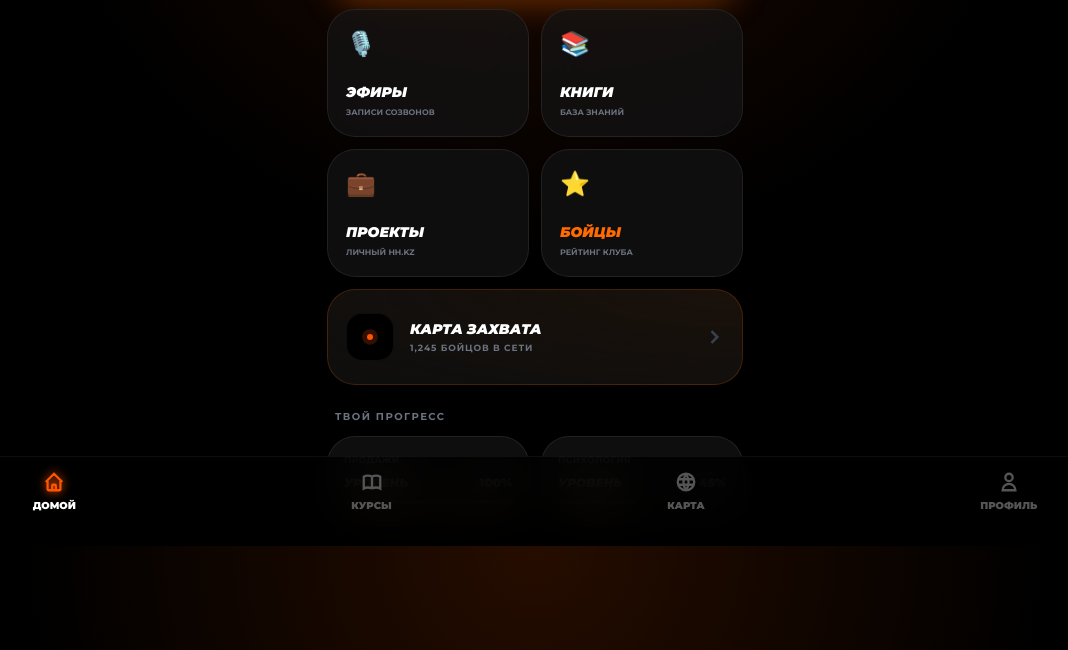
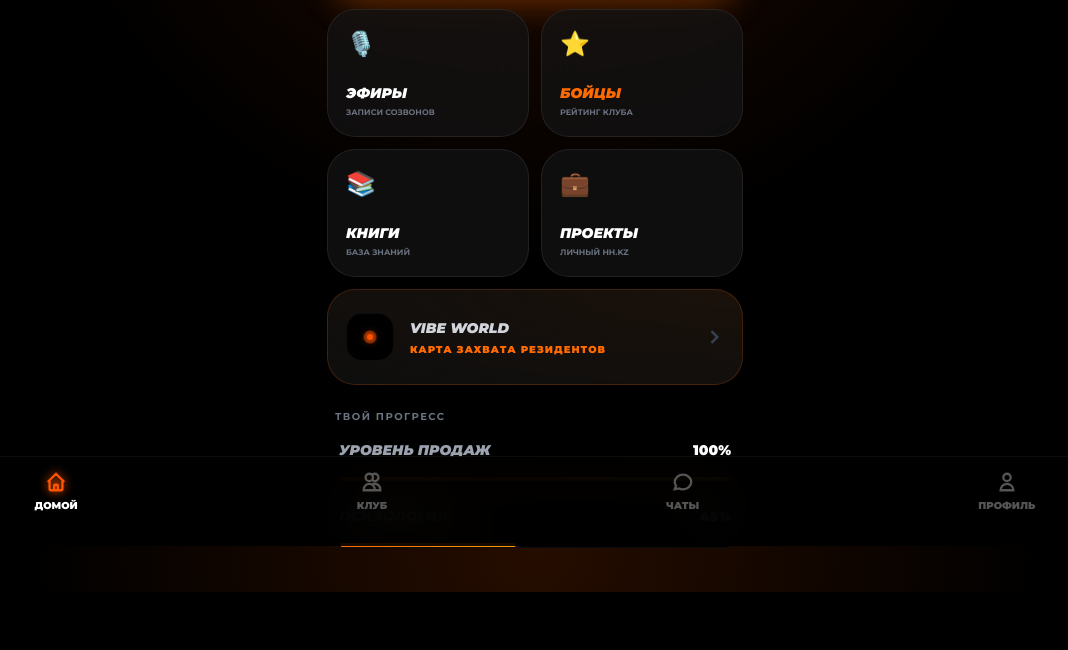
Before and after one commit to bekbolat00/vibe_sales_comminuty_bot, a plain HTML site: page index.html in a window 1280 px wide. Shown: the part 254-904 px from the top of the page, without its empty margins (105-1173 px from the left). After the commit the page ends 846 px from the top, so only its background shows below. Drawn offline with nearby package versions, Linux system fonts and the light colour scheme; a script that the page names is missing.

Commit message:
Update index.html

```diff
--- a/index.html
+++ b/index.html
@@ -3,7 +3,7 @@
 <head>
     <meta charset="UTF-8">
     <meta name="viewport" content="width=device-width, initial-scale=1.0, maximum-scale=1.0, user-scalable=no">
-    <title>VIBE World</title>
+    <title>VIBE World Conquest</title>
     <script src="https://cdn.tailwindcss.com"></script>
     <script src="https://telegram.org/js/telegram-web-app.js"></script>
     <link href="https://fonts.googleapis.com/css2?family=Montserrat:ital,wght@0,500;0,700;0,900;1,900&display=swap" rel="stylesheet">
@@ -17,8 +17,10 @@
             overflow-y: auto; -webkit-overflow-scrolling: touch; overscroll-behavior-y: none;
             height: 100vh;
             background-image: radial-gradient(circle at 50% 0%, rgba(255, 85, 0, 0.15), transparent 50%);
+            padding-bottom: 120px; /* Отступ под ТабБар */
         }
 
+        /* Бенто-карточки */
         .bento-card {
             background: var(--glass); backdrop-filter: blur(20px); -webkit-backdrop-filter: blur(20px);
             border: 1px solid var(--glass-border); border-radius: 28px; padding: 18px;
@@ -31,11 +33,21 @@
             box-shadow: 0 15px 35px -10px rgba(255, 107, 0, 0.4); border: none;
         }
 
-        /* Анимация пульсации для точек */
-        @keyframes mapPulse { 0% { transform: scale(1); opacity: 1; } 100% { transform: scale(3); opacity: 0; } }
-        .map-dot { width: 6px; height: 6px; background: var(--orange); border-radius: 50%; position: relative; }
-        .map-dot::after { content: ''; position: absolute; inset: 0; background: var(--orange); border-radius: 50%; animation: mapPulse 2s infinite; }
+        /* ================== МАГИЯ PULSE v5.2 ================== */
+        /* Кнопка PRO: Пульсирующее "дыхание" */
+        @keyframes proPulse {
+            0% { box-shadow: 0 0 0 0 rgba(255, 107, 0, 0.3); border-color: rgba(255, 107, 0, 0.3); }
+            70% { box-shadow: 0 0 0 10px rgba(255, 107, 0, 0); border-color: rgba(255, 107, 0, 0.1); }
+            100% { box-shadow: 0 0 0 0 rgba(255, 107, 0, 0.3); border-color: rgba(255, 107, 0, 0.3); }
+        }
+        .pro-badge { animation: proPulse 2.5s infinite; }
 
+        /* Карта на главной: Пульсация точки */
+        @keyframes mapPulse { 0% { transform: scale(1); opacity: 1; } 100% { transform: scale(3.5); opacity: 0; } }
+        .map-dot { width: 6px; height: 6px; background: var(--orange); border-radius: 50%; position: relative; box-shadow: 0 0 10px var(--orange); }
+        .map-dot::after { content: ''; position: absolute; inset: 0; background: var(--orange); border-radius: 50%; animation: mapPulse 2.2s infinite; }
+
+        /* ТабБар снизу */
         .tabbar {
             position: fixed; bottom: 0; left: 0; width: 100%; height: 90px;
             background: rgba(0, 0, 0, 0.85); backdrop-filter: blur(25px);
@@ -51,9 +63,8 @@
         .hidden-screen { display: none !important; }
     </style>
 </head>
-<body class="max-w-md mx-auto relative">
+<body class="max-w-md mx-auto relative p-4" id="app-body">
 
-    <div class="px-4 pt-4">
     <div class="flex justify-between items-end mt-2 mb-8 px-1">
         <div>
             <div class="text-[10px] text-gray-500 font-bold uppercase tracking-[0.2em] mb-1" id="greeting">Салам, Боец</div>
@@ -61,20 +72,21 @@
                 v<span class="text-[#FF6B00]">i</span>be sales<span class="text-[#FF6B00]">comunity</span>
             </div>
         </div>
-            <div class="bg-[#111] border border-[#FF6B00]/30 px-4 py-2 rounded-full flex items-center gap-2 shadow-[0_0_15px_rgba(255,85,0,0.1)]">
+        <div class="pro-badge bg-[#111] border border-gray-800 px-4 py-2 rounded-full flex items-center gap-2">
             <div class="w-1.5 h-1.5 bg-[#FF6B00] rounded-full shadow-[0_0_5px_#FF6B00]"></div>
             <span class="text-[10px] font-black text-white tracking-widest uppercase">PRO</span>
         </div>
     </div>
 
+
     <div id="home-screen">
 
         <div class="grid grid-cols-2 gap-3 mb-3">
-                <div class="bento-card card-hero col-span-2 flex justify-between items-center h-36" onclick="switchTab('courses-screen', 1)">
+            <div class="bento-card card-hero col-span-2 flex justify-between items-center h-36" onclick="tg.showAlert('Раздел Обучение')">
                 <div class="z-10">
                     <div class="text-white/80 text-[10px] font-bold uppercase tracking-widest mb-1">Академия</div>
                     <h2 class="text-3xl font-black italic uppercase leading-none">Обучение</h2>
-                        <p class="text-[10px] font-bold text-white/90 mt-2">Доступно 4 модуля</p>
+                    <p class="text-[10px] font-bold text-white/90 mt-2">Доступно 2 модуля</p>
                 </div>
                 <div class="z-10 bg-white/20 backdrop-blur-md w-14 h-14 rounded-full flex items-center justify-center">
                     <svg viewBox="0 0 24 24" fill="currentColor" class="w-6 h-6 ml-1 text-white"><path d="M8 5v14l11-7z"/></svg>
@@ -83,26 +95,26 @@
 
             <div class="bento-card h-32 flex flex-col justify-end" onclick="tg.showAlert('Раздел Эфиры')">
                 <span class="text-2xl mb-auto">🎙️</span>
-                    <h3 class="text-sm font-black italic uppercase">Эфиры</h3>
+                <h3 class="text-sm font-black italic uppercase leading-tight">Эфиры</h3>
                 <p class="text-[8px] text-gray-500 font-bold uppercase mt-1">Записи созвонов</p>
+            </div>
+
+            <div class="bento-card h-32 flex flex-col justify-end" onclick="tg.showAlert('Рейтинг бойцов')">
+                <span class="text-2xl mb-auto">⭐</span>
+                <h3 class="text-sm font-black italic uppercase text-[#FF6B00] leading-tight">Бойцы</h3>
+                <p class="text-[8px] text-gray-500 font-bold uppercase mt-1">Рейтинг клуба</p>
             </div>
 
             <div class="bento-card h-32 flex flex-col justify-end" onclick="tg.showAlert('Библиотека')">
                 <span class="text-2xl mb-auto">📚</span>
-                    <h3 class="text-sm font-black italic uppercase">Книги</h3>
+                <h3 class="text-sm font-black italic uppercase leading-tight">Книги</h3>
                 <p class="text-[8px] text-gray-500 font-bold uppercase mt-1">База знаний</p>
             </div>
 
             <div class="bento-card h-32 flex flex-col justify-end" onclick="tg.showAlert('Вакансии')">
                 <span class="text-2xl mb-auto">💼</span>
-                    <h3 class="text-sm font-black italic uppercase">Проекты</h3>
-                    <p class="text-[8px] text-gray-500 font-bold uppercase mt-1">Личный HH.kz</p>
-                </div>
-
-                <div class="bento-card h-32 flex flex-col justify-end" onclick="tg.showAlert('Топ резидентов')">
-                    <span class="text-2xl mb-auto">⭐</span>
-                    <h3 class="text-sm font-black italic uppercase text-[#FF6B00]">Бойцы</h3>
-                    <p class="text-[8px] text-gray-500 font-bold uppercase mt-1">Рейтинг клуба</p>
+                <h3 class="text-sm font-black italic uppercase leading-tight">Проекты</h3>
+                <p class="text-[8px] text-gray-500 font-bold uppercase mt-1">Личный HH.KZ</p>
             </div>
 
             <div class="bento-card col-span-2 h-24 flex items-center justify-between border-[#FF6B00]/20 bg-[radial-gradient(ellipse_at_top_right,_var(--tw-gradient-stops))] from-[#1a110a] to-transparent" onclick="switchTab('map-screen', 2)">
@@ -112,8 +124,8 @@
                         <div class="absolute inset-0 opacity-20" style="background-image: radial-gradient(#FF6B00 0.5px, transparent 0.5px); background-size: 10px 10px;"></div>
                     </div>
                     <div>
-                            <h3 class="text-sm font-black italic uppercase">Карта захвата</h3>
-                            <p class="text-[9px] text-gray-500 font-bold uppercase tracking-widest mt-0.5">1,245 бойцов в сети</p>
+                        <h3 class="text-sm font-black italic uppercase text-gray-300">VIBE World</h3>
+                        <p class="text-[10px] text-[#FF6B00] font-black uppercase tracking-widest mt-1">Карта захвата резидентов</p>
                     </div>
                 </div>
                 <svg viewBox="0 0 24 24" fill="none" stroke="currentColor" class="w-5 h-5 text-gray-700" stroke-width="3"><path d="M9 5l7 7-7 7"/></svg>
@@ -121,64 +133,55 @@
         </div>
 
         <h4 class="text-[10px] text-gray-500 font-bold uppercase tracking-[0.15em] ml-2 mb-3 mt-6">Твой прогресс</h4>
-            <div class="grid grid-cols-2 gap-3">
-                <div class="bento-card !p-4">
-                    <div class="text-[9px] text-gray-500 font-bold uppercase mb-2 tracking-wider">Продажи</div>
+
+        <div class="space-y-4 px-2">
+            <div class="flex flex-col gap-2 p-1">
                 <div class="flex justify-between items-end mb-2">
-                        <div class="text-xs font-black italic uppercase">Уровень</div>
-                        <div class="text-xs font-black">100%</div>
+                    <div class="text-sm font-black italic uppercase text-gray-400">Уровень ПРОДАЖ</div>
+                    <div class="text-sm font-black">100%</div>
                 </div>
-                    <div class="w-full bg-black/50 h-1.5 rounded-full overflow-hidden border border-white/5">
+                <div class="w-full bg-black h-1.5 rounded-full overflow-hidden border border-white/5">
                     <div class="bg-gradient-to-r from-[#FF6B00] to-[#ff9900] w-full h-full rounded-full shadow-[0_0_10px_#FF6B00]"></div>
                 </div>
             </div>
 
-                <div class="bento-card !p-4">
-                    <div class="text-[9px] text-gray-500 font-bold uppercase mb-2 tracking-wider">Психология</div>
+            <div class="flex flex-col gap-2 p-1">
                 <div class="flex justify-between items-end mb-2">
-                        <div class="text-xs font-black italic uppercase">Уровень</div>
-                        <div class="text-xs font-black">45%</div>
+                    <div class="text-sm font-black italic uppercase text-gray-400">ПСИХОЛОГИЯ</div>
+                    <div class="text-sm font-black">45%</div>
                 </div>
-                    <div class="w-full bg-black/50 h-1.5 rounded-full overflow-hidden border border-white/5">
+                <div class="w-full bg-black h-1.5 rounded-full overflow-hidden border border-white/5">
                     <div class="bg-gradient-to-r from-[#FF6B00] to-[#ff9900] w-[45%] h-full rounded-full shadow-[0_0_10px_#FF6B00]"></div>
                 </div>
             </div>
         </div>
 
-            <div class="h-32 w-full"></div> </div>
+        <div class="h-10 w-full"></div> </div>
 
-        <div id="courses-screen" class="hidden-screen space-y-3">
-            <h2 class="text-3xl font-black italic uppercase mb-6">Курсы</h2>
-            <div class="bento-card flex items-center gap-4 p-5" onclick="tg.showAlert('Модуль МОП')"><div class="text-3xl">🔥</div><div><div class="font-black italic text-lg uppercase">Продажи (МОП)</div><div class="text-[10px] text-[#FF6B00] font-bold uppercase mt-1">Основы</div></div></div>
-            <div class="bento-card flex items-center gap-4 p-5" onclick="tg.showAlert('Модуль РОП')"><div class="text-3xl">📈</div><div><div class="font-black italic text-lg uppercase">Система (РОП)</div><div class="text-[10px] text-[#FF6B00] font-bold uppercase mt-1">Управление</div></div></div>
-            <div class="h-32"></div>
-        </div>
 
-        <div id="map-screen" class="hidden-screen space-y-4">
-            <div class="flex justify-between items-center px-1"><h2 class="text-3xl font-black italic uppercase">VIBE World</h2><div class="text-[10px] font-black text-[#FF6B00] bg-gray-900 px-3 py-1 rounded-lg">LIVE: 1,245</div></div>
-            <div class="bento-card h-[380px] bg-[#080808] flex items-center justify-center border-gray-800">
-                <div class="map-dot absolute" style="top: 30%; left: 60%;"></div><div class="map-dot absolute" style="top: 45%; left: 40%;"></div>
-                <p class="text-xs font-bold text-white/40 italic text-center px-10 leading-relaxed">Интерактивная карта захвата мира резидентами VIBE в реальном времени</p>
-            </div>
-            <div class="h-32"></div>
-        </div>
+    <div id="club-screen" class="hidden-screen p-4 text-center text-gray-600 font-bold mt-20">Раздел Клуб</div>
+    <div id="chat-screen" class="hidden-screen p-4 text-center text-gray-600 font-bold mt-20">Раздел Чаты</div>
+    <div id="map-screen" class="hidden-screen p-4 text-center text-gray-600 font-bold mt-20">VIBE World</div>
+    <div id="profile-screen" class="hidden-screen p-4 text-center text-gray-600 font-bold mt-20">Раздел Профиль</div>
 
-        <div id="profile-screen" class="hidden-screen">
-            <h2 class="text-3xl font-black italic uppercase mb-8">Профиль</h2>
-            <div class="bento-card flex items-center gap-5 mb-4">
-                <div class="w-16 h-16 rounded-2xl bg-gray-900 flex items-center justify-center text-2xl font-black text-gray-700" id="avatar">V</div>
-                <div><h3 class="text-xl font-black italic uppercase leading-none mb-2" id="user-name-profile">Загрузка...</h3><div class="bg-[#FF6B00] text-black text-[9px] font-black px-2 py-1 rounded uppercase">VIBE RESIDENT</div></div>
-            </div>
-            <div class="h-32"></div>
-        </div>
-
-    </div>
 
     <div class="tabbar">
-        <div class="tab-item active" onclick="switchTab('home-screen', 0)"><svg viewBox="0 0 24 24" fill="none" stroke="currentColor"><path d="M3 12l9-9 9 9M5 10v10a1 1 0 001 1h3m10-11l2 2m-2-2v10a1 1 0 01-1 1h-3m-6 0a1 1 0 001-1v-4a1 1 0 011-1h2a1 1 0 011 1v4a1 1 0 001 1m-6 0h6"/></svg><span>Домой</span></div>
-        <div class="tab-item" onclick="switchTab('courses-screen', 1)"><svg viewBox="0 0 24 24" fill="none" stroke="currentColor"><path d="M12 6.253v13m0-13C10.832 5.477 9.246 5 7.5 5S4.168 5.477 3 6.253v13C4.168 18.477 5.754 18 7.5 18s3.332.477 4.5 1.253m0-13C13.168 5.477 14.754 5 16.5 5c1.747 0 3.332.477 4.5 1.253v13C19.832 18.477 18.247 18 16.5 18c-1.746 0-3.332.477-4.5 1.253"/></svg><span>Курсы</span></div>
-        <div class="tab-item" onclick="switchTab('map-screen', 2)"><svg viewBox="0 0 24 24" fill="none" stroke="currentColor"><path d="M21 12a9 9 0 11-18 0 9 9 0 0118 0z"/><path d="M3.6 9h16.8M3.6 15h16.8"/><path d="M12 3a17 17 0 000 18M12 3a17 17 0 010 18"/></svg><span>Карта</span></div>
-        <div class="tab-item" onclick="switchTab('profile-screen', 3)"><svg viewBox="0 0 24 24" fill="none" stroke="currentColor"><path d="M16 7a4 4 0 11-8 0 4 4 0 018 0zM12 14a7 7 0 00-7 7h14a7 7 0 00-7-7z"/></svg><span>Профиль</span></div>
+        <div class="tab-item active" onclick="switchTab('home-screen', 0)">
+            <svg viewBox="0 0 24 24" fill="none" stroke="currentColor"><path d="M3 12l9-9 9 9M5 10v10a1 1 0 001 1h3m10-11l2 2m-2-2v10a1 1 0 01-1 1h-3m-6 0a1 1 0 001-1v-4a1 1 0 011-1h2a1 1 0 011 1v4a1 1 0 001 1m-6 0h6"/></svg>
+            <span>Домой</span>
+        </div>
+        <div class="tab-item" onclick="switchTab('club-screen', 1)">
+            <svg viewBox="0 0 24 24" fill="none" stroke="currentColor"><path d="M12 4.354a4 4 0 110 5.292M15 21H3v-1a6 6 0 0112 0v1zm0 0h6v-1a6 6 0 00-9-5.197M13 7a4 4 0 11-8 0 4 4 0 018 0z"/></svg>
+            <span>Клуб</span>
+        </div>
+        <div class="tab-item" onclick="switchTab('chat-screen', 2)">
+            <svg viewBox="0 0 24 24" fill="none" stroke="currentColor"><path d="M8 12h.01M12 12h.01M16 12h.01M21 12c0 4.418-4.03 8-9 8a9.863 9.863 0 01-4.255-.949L3 20l1.395-3.72C3.512 15.042 3 13.574 3 12c0-4.418 4.03-8 9-8s9 3.582 9 8z"/></svg>
+            <span>Чаты</span>
+        </div>
+        <div class="tab-item" onclick="switchTab('profile-screen', 3)">
+            <svg viewBox="0 0 24 24" fill="none" stroke="currentColor"><path d="M16 7a4 4 0 11-8 0 4 4 0 018 0zM12 14a7 7 0 00-7 7h14a7 7 0 00-7-7z"/></svg>
+            <span>Профиль</span>
+        </div>
     </div>
 
     <script>
@@ -187,21 +190,21 @@
         tg.setHeaderColor('#000000'); tg.setBackgroundColor('#000000');
 
         if (tg.initDataUnsafe && tg.initDataUnsafe.user) {
-            const user = tg.initDataUnsafe.user;
-            document.getElementById('greeting').innerText = `Салам, ${user.first_name}`;
-            document.getElementById('user-name-profile').innerText = user.first_name;
-            document.getElementById('avatar').innerText = user.first_name.charAt(0);
+            document.getElementById('greeting').innerText = `Салам, ${tg.initDataUnsafe.user.first_name}`;
         }
 
-        const screens = ['home-screen', 'courses-screen', 'map-screen', 'profile-screen'];
+        const screens = ['home-screen', 'club-screen', 'chat-screen', 'profile-screen', 'map-screen'];
+
         function switchTab(screenId, index) {
             screens.forEach(id => document.getElementById(id).classList.add('hidden-screen'));
             document.getElementById(screenId).classList.remove('hidden-screen');
+
             const tabs = document.querySelectorAll('.tab-item');
             tabs.forEach(tab => tab.classList.remove('active'));
             tabs[index].classList.add('active');
-            window.scrollTo({top: 0, behavior: 'smooth'});
+
             tg.BackButton.hide();
+            document.body.scrollTo({top: 0, behavior: 'smooth'});
         }
     </script>
 </body>
```
Lines whose indentation alone changed are shown as unchanged.
